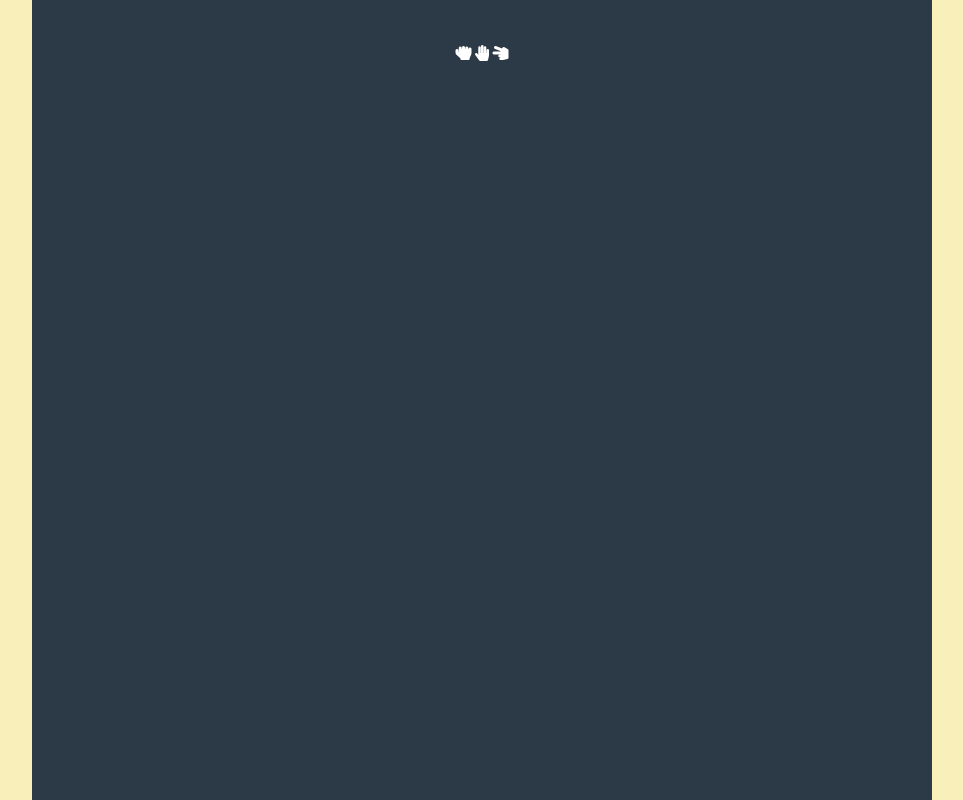
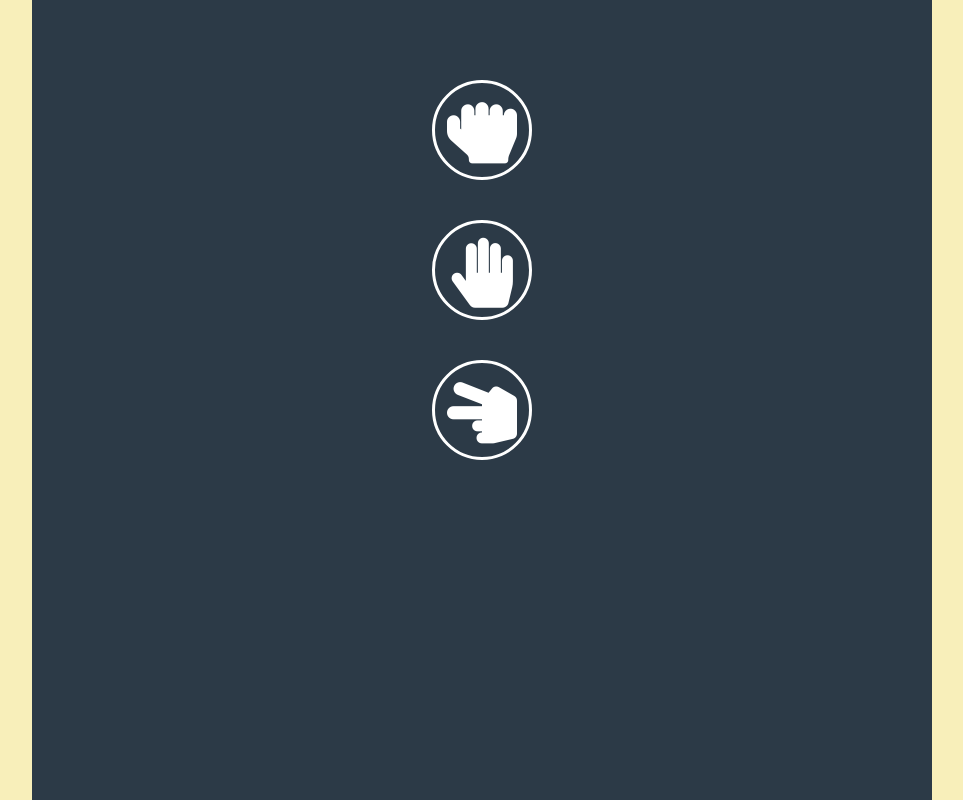
Before and after one commit to mpa-ia/javascript-prework, a plain HTML site: page index.html in a window 1280 px wide. Shown: the whole page, without its empty margins (158-1121 px from the left). Drawn offline with Linux system fonts and the light colour scheme.

Commit message:
Add style for Font Awesome

```diff
--- a/sass/style.scss
+++ b/sass/style.scss
@@ -36,3 +36,24 @@ body {
         margin: 40px 0;
     }
 }
+
+/* Buttons */
+
+#buttons {
+    display: flex;
+    flex-direction: column;
+
+    i {
+        font-size: 70px;
+        line-height: 100px;
+        border: 3px solid $color-text;
+        border-radius: 50%;
+        width: 100px;
+        height: 100px;
+        margin-top: 40px;
+        &:hover {
+            color: $color-background;
+            border-color: $color-background;
+         }
+    }
+}
```
Also changed, not shown: index.html (+0 -3 lines), css/style.css, sass/style.css, sass/style.min.css, 1 other file.
